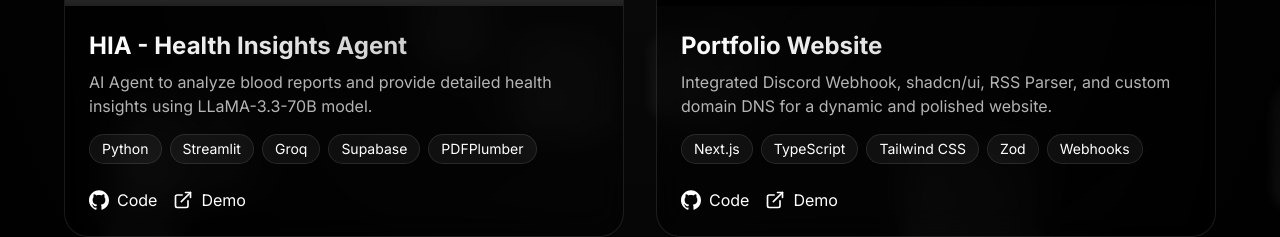
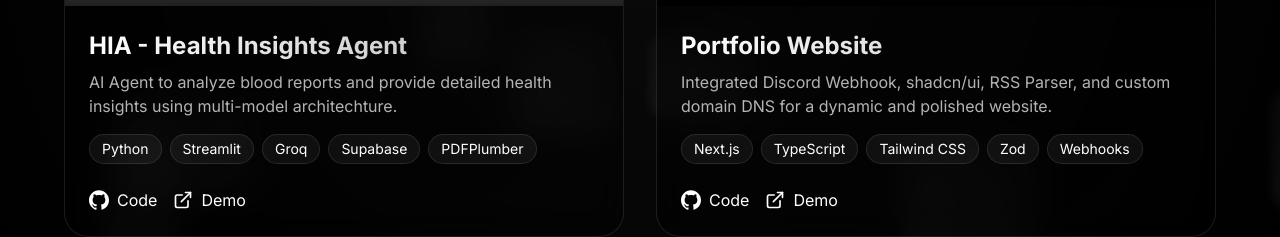
Before and after one commit to harshhh28/Portfolio, a Next.js app: page /projects in a window 1280 px wide. Shown: the part 501-738 px from the top of the page. Built offline with nearby package versions, Linux system fonts and the light colour scheme; grey boxes are pictures that could not be loaded.

Commit message:
fix(cv): update project descriptions for clarity and accuracy

```diff
--- a/src/app/projects/page.tsx
+++ b/src/app/projects/page.tsx
@@ -11,7 +11,7 @@
   {
     title: "HIA - Health Insights Agent",
     description:
-      "AI Agent to analyze blood reports and provide detailed health insights using LLaMA-3.3-70B model.",
+      "AI Agent to analyze blood reports and provide detailed health insights using multi-model architechture.",
     image: "/images/projects/hia.gif",
     github: "https://github.com/harshhh28/hia",
     demo: "https://hiahealth.streamlit.app",
```
Also changed, not shown: 1 other file (tests, documents, lock files or other folders).
